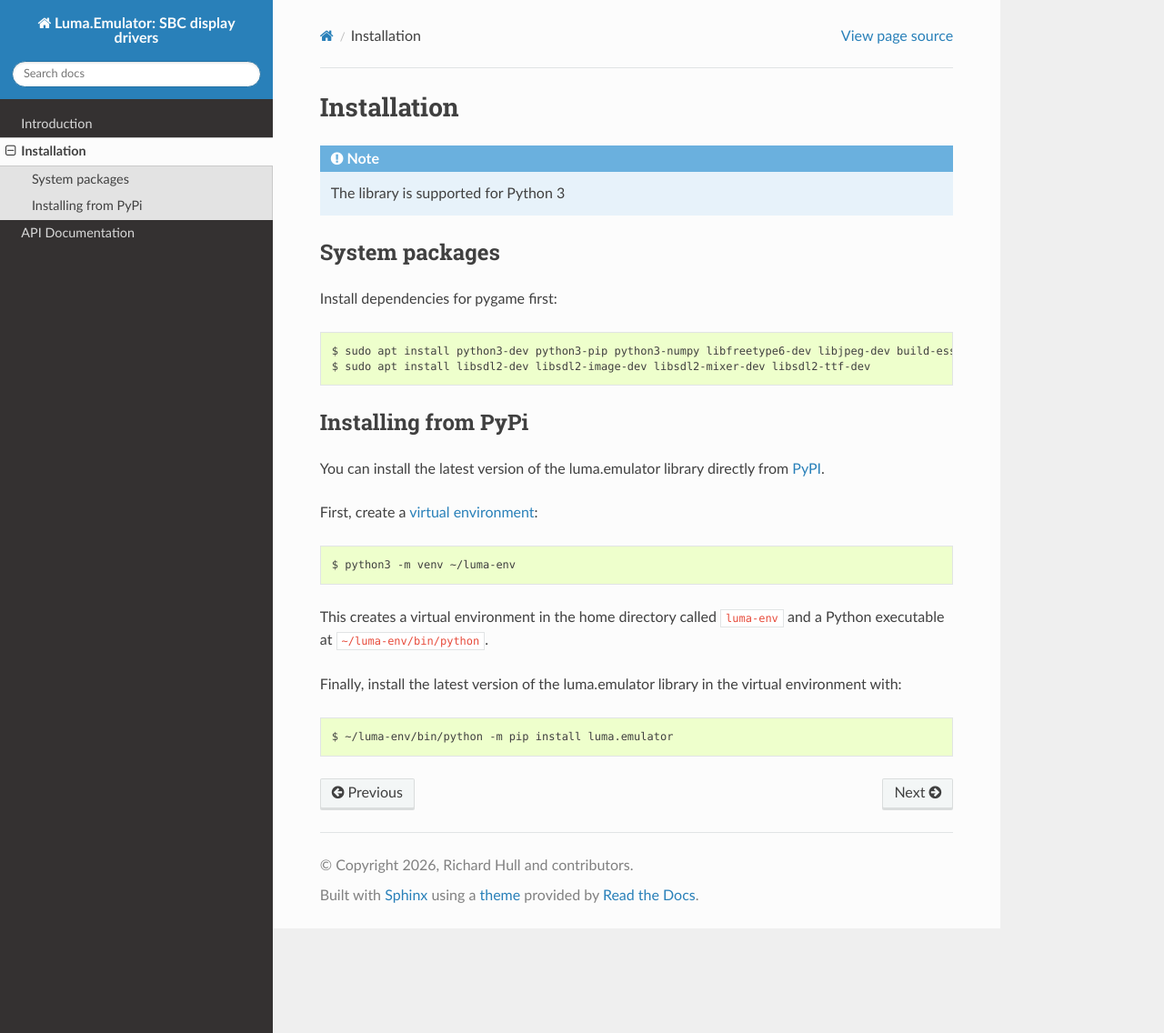
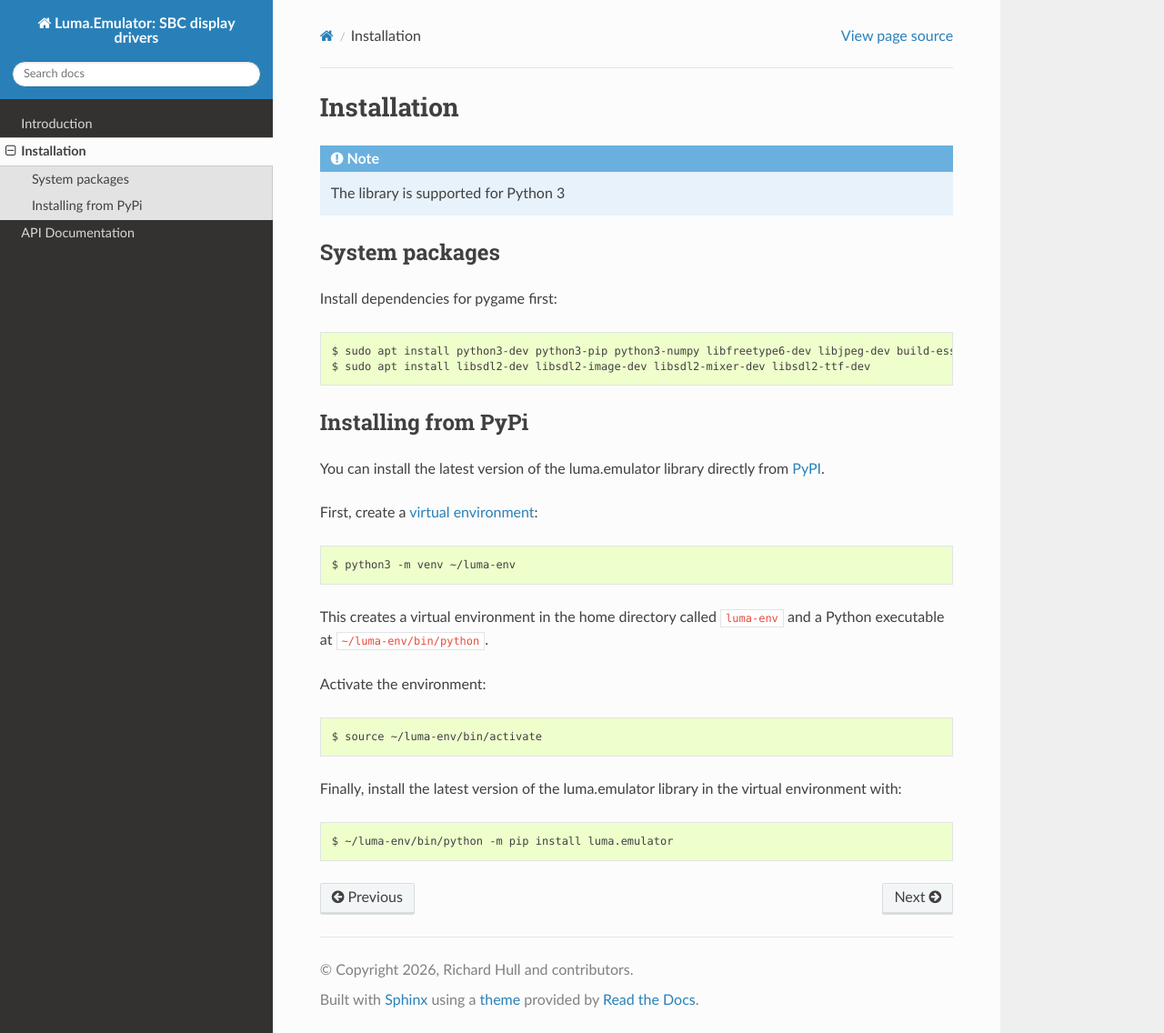
Before and after one commit to rm-hull/luma.emulator, a Sphinx documentation site: the page built from doc/install.rst, in a window 1280 px wide and 1136 px high. Shown: the whole window at 91% size. Built offline with Sphinx 7.4.7 and the Read the Docs theme 3.1.0, drawn with Linux system fonts in a browser that asks for light colours; the version number could not be read and is left out.

Commit message:
Add activation instructions for virtual environment
Added instructions to activate the virtual environment.

```diff
--- a/doc/install.rst
+++ b/doc/install.rst
@@ -23,6 +23,10 @@
 This creates a virtual environment in the home directory called ``luma-env``
 and a Python executable at ``~/luma-env/bin/python``.
 
+Activate the environment::
+
+  $ source ~/luma-env/bin/activate
+
 Finally, install the latest version of the luma.emulator library in the
 virtual environment with::
 
```
